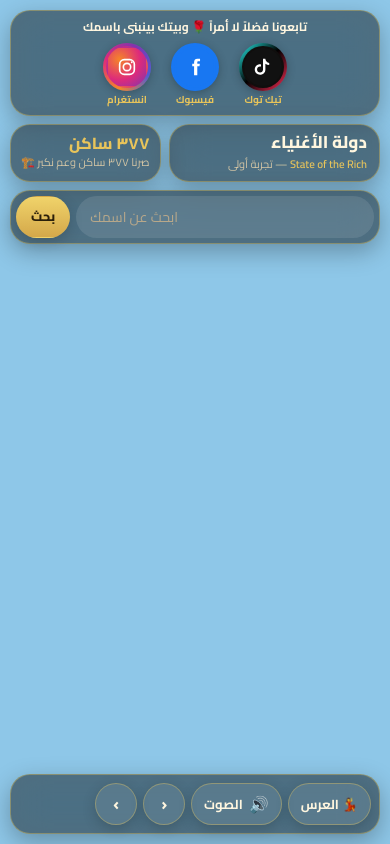
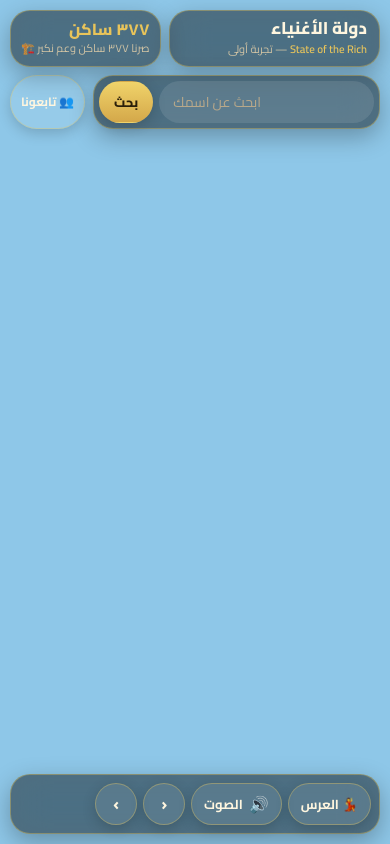
Before and after one commit to ergom613/dawlat-alaghniya, a plain HTML site: page index.html in a window 390 px wide. Drawn offline with nearby package versions, Linux system fonts and the light colour scheme.

Commit message:
Replace big social-follow card with compact «👥 تابعونا» button + popup (root + preview)

```diff
--- a/index.html
+++ b/index.html
@@ -83,45 +83,53 @@
       display: flex; flex-direction: column; gap: 8px; align-items: stretch;
     }
     #topRow { display: flex; gap: 8px; align-items: stretch; flex-wrap: wrap; }
-    #followStrip { padding: 8px 10px 10px; text-align: center; }
-    #followStrip .followLine {
-      margin: 0 0 8px; font-size: 13px; font-weight: 700; color: var(--text);
-      line-height: 1.35;
+    #followStrip { display: flex; align-items: center; flex: 0 0 auto; order: 9; }
+    #followBtn { height: auto; min-height: 36px; align-self: stretch; padding: 0 12px; font-size: 13px; }
+    #followPop {
+      position: fixed; z-index: 70; top: calc(var(--safe-top) + 64px); left: 50%; transform: translateX(-50%);
+      width: min(330px, calc(100vw - 24px)); padding: 12px 12px 14px; text-align: center;
     }
-    #followStrip .stories {
+    #followPop[hidden] { display: none !important; }
+    #followPop .followLine { margin: 0 22px 10px; font-size: 13px; font-weight: 700; color: var(--text); line-height: 1.35; }
+    #followClose {
+      position: absolute; top: 6px; left: 6px; width: 30px; height: 30px; border-radius: 50%;
+      border: 1px solid var(--line); background: rgba(255,255,255,0.08); color: var(--text);
+      font-size: 14px; line-height: 1; cursor: pointer; font-family: inherit;
+    }
+    #followPop .stories {
       display: flex; justify-content: center; align-items: flex-start; gap: 16px;
     }
-    #followStrip .story {
+    #followPop .story {
       display: flex; flex-direction: column; align-items: center; gap: 4px;
       text-decoration: none; color: var(--text); width: 64px;
     }
-    #followStrip .ring {
+    #followPop .ring {
       width: 56px; height: 56px; border-radius: 50%; padding: 3px;
       display: grid; place-items: center;
       box-shadow: 0 2px 8px rgba(0,0,0,0.25);
       transition: transform 0.15s ease, box-shadow 0.15s ease;
     }
-    #followStrip .story:hover .ring, #followStrip .story:focus-visible .ring {
+    #followPop .story:hover .ring, #followPop .story:focus-visible .ring {
       transform: scale(1.08); box-shadow: 0 4px 14px rgba(0,0,0,0.35);
     }
-    #followStrip .av {
+    #followPop .av {
       width: 100%; height: 100%; border-radius: 50%;
       background: #111; display: grid; place-items: center;
       overflow: hidden; border: 2px solid rgba(16,14,12,0.85);
     }
-    #followStrip .av svg { width: 26px; height: 26px; display: block; }
-    #followStrip .story.tiktok .ring { background: linear-gradient(135deg, #25F4EE 0%, #000 48%, #FE2C55 100%); }
-    #followStrip .story.tiktok .av { background: #111; }
-    #followStrip .story.facebook .ring { background: #1877F2; }
-    #followStrip .story.facebook .av { background: #1877F2; border-color: #1877F2; }
-    #followStrip .story.instagram .ring {
+    #followPop .av svg { width: 26px; height: 26px; display: block; }
+    #followPop .story.tiktok .ring { background: linear-gradient(135deg, #25F4EE 0%, #000 48%, #FE2C55 100%); }
+    #followPop .story.tiktok .av { background: #111; }
+    #followPop .story.facebook .ring { background: #1877F2; }
+    #followPop .story.facebook .av { background: #1877F2; border-color: #1877F2; }
+    #followPop .story.instagram .ring {
       background: conic-gradient(from 200deg, #f58529, #dd2a7b, #8134af, #515bd4, #f58529);
     }
-    #followStrip .story.instagram .av {
+    #followPop .story.instagram .av {
       background: radial-gradient(circle at 30% 30%, #f58529, #dd2a7b 55%, #8134af);
       border-color: transparent;
     }
-    #followStrip .lab { font-size: 10px; font-weight: 700; color: var(--gold); line-height: 1.1; }
+    #followPop .lab { font-size: 10px; font-weight: 700; color: var(--gold); line-height: 1.1; }
     #brand { padding: 8px 14px; min-width: 0; }
     #brand h1 { margin: 0; font-size: 20px; font-weight: 800; letter-spacing: 0; line-height: 1.2; }
     #brand p { margin: 1px 0 0; font-size: 11px; color: var(--muted); }
@@ -299,13 +307,15 @@
       #stats { min-width: 72px; padding: 7px 10px; }
       #stats .n { font-size: 16px; }
       #searchForm { flex: 1 1 100%; width: 100%; padding: 5px; }
+      #searchForm { flex: 1 1 60%; width: auto; }
+      #followBtn { padding: 0 10px; font-size: 12px; }
       #searchForm input { font-size: 14px; }
       #foundMsg { top: calc(var(--safe-top) + 210px); }
-      #followStrip .followLine { font-size: 12px; }
-      #followStrip .ring { width: 48px; height: 48px; }
-      #followStrip .story { width: 56px; gap: 3px; }
-      #followStrip .stories { gap: 12px; }
-      #followStrip .av svg { width: 22px; height: 22px; }
+      #followPop .followLine { font-size: 12px; }
+      #followPop .ring { width: 48px; height: 48px; }
+      #followPop .story { width: 56px; gap: 3px; }
+      #followPop .stories { gap: 12px; }
+      #followPop .av svg { width: 22px; height: 22px; }
       #levelBadge { font-size: 22px; }
       #ownerDock { overflow: visible; flex-wrap: nowrap; }
       #ownerDock .btn { flex: 1 1 0; min-width: 0; padding: 6px 4px; font-size: 11px; }
@@ -322,33 +332,6 @@
   <div id="labels"></div>
   <div id="hud">
     <div id="top">
-      <div id="followStrip" class="panel">
-        <p class="followLine">تابعونا فضلاً لا أمراً 🌹 وبيتك بينبنى باسمك</p>
-        <div class="stories">
-          <a class="story tiktok" href="https://www.tiktok.com/@73saleh7" target="_blank" rel="noopener noreferrer">
-            <span class="ring"><span class="av" aria-hidden="true">
-              <svg viewBox="0 0 24 24" fill="#fff"><path d="M14.5 3c.4 2.6 1.8 4.2 4.3 4.5v2.3c-1.5 0-2.9-.5-4.2-1.4v6.4c0 3.4-2.6 5.7-5.8 5.7-3.2 0-5.8-2.4-5.8-5.7s2.6-5.7 5.8-5.7c.3 0 .7 0 1 .1v2.5c-.3-.1-.7-.2-1-.2-1.8 0-3.3 1.4-3.3 3.3s1.5 3.3 3.3 3.3 3.2-1.4 3.2-3.3V3h2.5z"/></svg>
-            </span></span>
-            <span class="lab">تيك توك</span>
-          </a>
-          <a class="story facebook" href="https://www.facebook.com/profile.php?id=61595971268054" target="_blank" rel="noopener noreferrer">
-            <span class="ring"><span class="av" aria-hidden="true">
-              <svg viewBox="0 0 24 24" fill="#fff"><path d="M14.5 8.5V6.8c0-.7.5-1 1.2-1h1.8V3h-2.7C11.9 3 11 5 11 6.7v1.8H9v2.8h2V21h3.5v-9.7h2.4l.4-2.8h-2.8z"/></svg>
-            </span></span>
-            <span class="lab">فيسبوك</span>
-          </a>
-          <a class="story instagram" href="https://www.instagram.com/qissati.ai2026/" target="_blank" rel="noopener noreferrer">
-            <span class="ring"><span class="av" aria-hidden="true">
-              <svg viewBox="0 0 24 24" fill="none" stroke="#fff" stroke-width="1.8">
-                <rect x="4" y="4" width="16" height="16" rx="5"/>
-                <circle cx="12" cy="12" r="4"/>
-                <circle cx="17.2" cy="6.8" r="1" fill="#fff" stroke="none"/>
-              </svg>
-            </span></span>
-            <span class="lab">انستغرام</span>
-          </a>
-        </div>
-      </div>
       <div id="topRow">
         <div id="brand" class="panel">
           <h1>دولة الأغنياء</h1>
@@ -358,6 +341,9 @@
           <div class="n" id="residentsCount">…</div>
           <div class="k" id="residentsHint">عم نعدّ السكان</div>
           <div id="fpsMeter"></div>
+        </div>
+        <div id="followStrip">
+          <button id="followBtn" class="btn" type="button" aria-haspopup="dialog" aria-expanded="false" aria-controls="followPop">👥 تابعونا</button>
         </div>
         <form id="searchForm" class="panel">
           <input id="search" type="search" placeholder="ابحث عن اسمك" autocomplete="off" enterkeyhint="search" />
@@ -428,6 +414,48 @@
       }).catch(function () {});
     })();
   </script>
+  <div id="followPop" class="panel" hidden role="dialog" aria-label="تابعونا">
+    <button id="followClose" type="button" aria-label="سكّر">✕</button>
+    <p class="followLine">تابعونا فضلاً لا أمراً 🌹 وبيتك بينبنى باسمك</p>
+            <div class="stories">
+              <a class="story tiktok" href="https://www.tiktok.com/@73saleh7" target="_blank" rel="noopener noreferrer">
+                <span class="ring"><span class="av" aria-hidden="true">
+                  <svg viewBox="0 0 24 24" fill="#fff"><path d="M14.5 3c.4 2.6 1.8 4.2 4.3 4.5v2.3c-1.5 0-2.9-.5-4.2-1.4v6.4c0 3.4-2.6 5.7-5.8 5.7-3.2 0-5.8-2.4-5.8-5.7s2.6-5.7 5.8-5.7c.3 0 .7 0 1 .1v2.5c-.3-.1-.7-.2-1-.2-1.8 0-3.3 1.4-3.3 3.3s1.5 3.3 3.3 3.3 3.2-1.4 3.2-3.3V3h2.5z"/></svg>
+                </span></span>
+                <span class="lab">تيك توك</span>
+              </a>
+              <a class="story facebook" href="https://www.facebook.com/profile.php?id=61595971268054" target="_blank" rel="noopener noreferrer">
+                <span class="ring"><span class="av" aria-hidden="true">
+                  <svg viewBox="0 0 24 24" fill="#fff"><path d="M14.5 8.5V6.8c0-.7.5-1 1.2-1h1.8V3h-2.7C11.9 3 11 5 11 6.7v1.8H9v2.8h2V21h3.5v-9.7h2.4l.4-2.8h-2.8z"/></svg>
+                </span></span>
+                <span class="lab">فيسبوك</span>
+              </a>
+              <a class="story instagram" href="https://www.instagram.com/qissati.ai2026/" target="_blank" rel="noopener noreferrer">
+                <span class="ring"><span class="av" aria-hidden="true">
+                  <svg viewBox="0 0 24 24" fill="none" stroke="#fff" stroke-width="1.8">
+                    <rect x="4" y="4" width="16" height="16" rx="5"/>
+                    <circle cx="12" cy="12" r="4"/>
+                    <circle cx="17.2" cy="6.8" r="1" fill="#fff" stroke="none"/>
+                  </svg>
+                </span></span>
+                <span class="lab">انستغرام</span>
+              </a>
+            </div>
+  </div>
+  <script>
+    (function () {
+      var btn = document.getElementById('followBtn');
+      var pop = document.getElementById('followPop');
+      var x = document.getElementById('followClose');
+      if (!btn || !pop) return;
+      function set(open) { pop.hidden = !open; btn.setAttribute('aria-expanded', open ? 'true' : 'false'); btn.classList.toggle('on', open); }
+      btn.addEventListener('click', function (e) { e.stopPropagation(); set(pop.hidden); });
+      if (x) x.addEventListener('click', function () { set(false); });
+      pop.addEventListener('click', function (e) { e.stopPropagation(); });
+      document.addEventListener('pointerdown', function (e) { if (!pop.hidden && !pop.contains(e.target) && e.target !== btn) set(false); });
+      document.addEventListener('keydown', function (e) { if (e.key === 'Escape') set(false); });
+    })();
+  </script>
   <script type="module" src="./js/app.js"></script>
 </body>
 </html>
```
Also changed, not shown: preview/index.html (+77 -49 lines).
